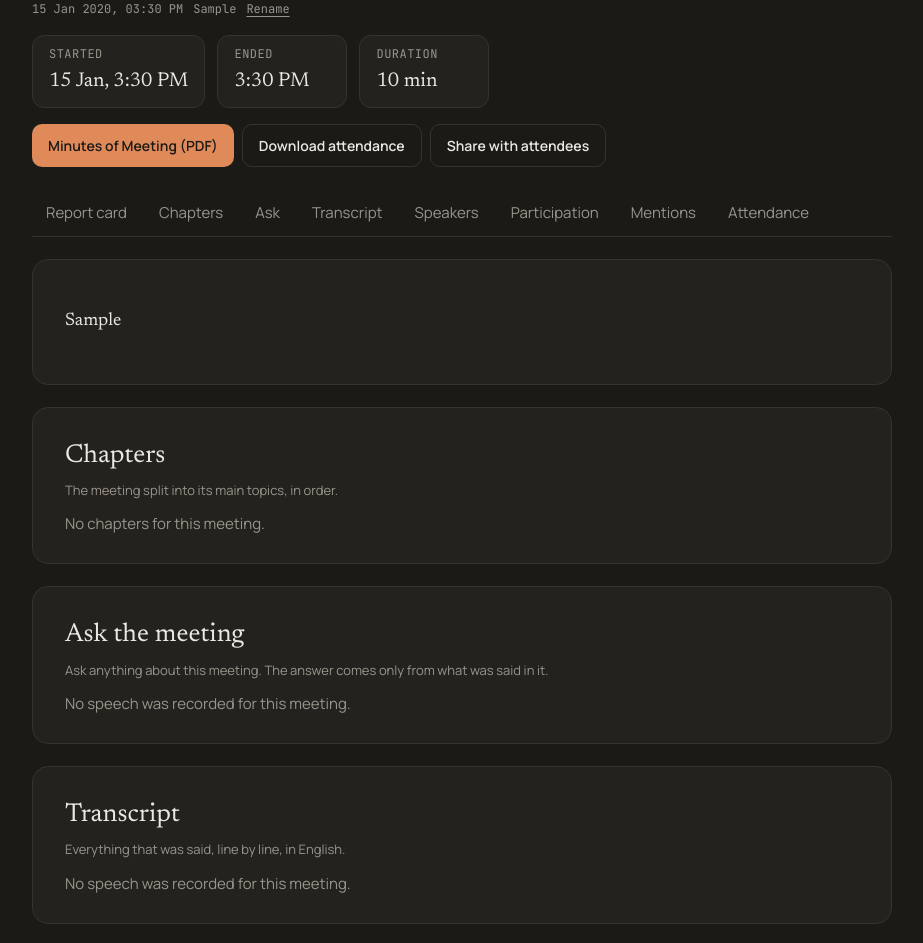
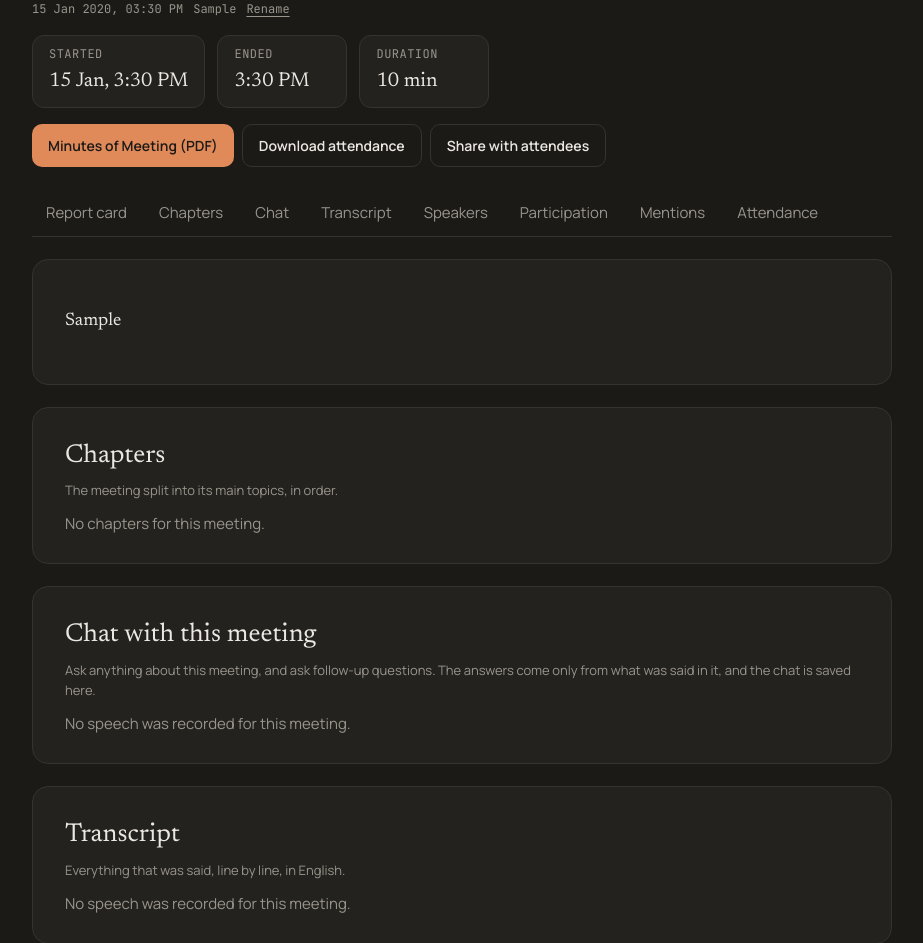
Before and after one commit to sameer-sde/meeting-agent, a Flask app: page /report/1 in a window 1280 px wide. Shown: the part 295-1238 px from the top of the page, without its empty margins (178-1101 px from the left). Run offline with Flask 3, Linux system fonts and the light colour scheme; the visitor is signed in with stand-in values (Sample User, id 1); tables that the repository leaves empty hold one stand-in row (values such as "Sample post"); grey boxes marked "Sample" are stand-in pictures; one stand-in notice (Sample message) is shown; some libraries are stand-ins or nearby versions.

Commit message:
Chat with every meeting, saved, with live-meeting chat

```diff
--- a/web/app.py
+++ b/web/app.py
@@ -20,7 +20,7 @@ from flask import (Flask, abort, flash, g, jsonify, redirect, render_template,
 from werkzeug.middleware.proxy_fix import ProxyFix  # noqa: E402
 
 from . import tasks, vexa  # noqa: E402
-from .models import Asked, Greeted, Meeting, Session, Task, User, init_db  # noqa: E402
+from .models import Asked, ChatMessage, Greeted, Meeting, Session, Task, User, init_db  # noqa: E402
 
 app = Flask(__name__)
 app.wsgi_app = ProxyFix(app.wsgi_app, x_proto=1, x_host=1)
@@ -518,6 +518,8 @@ def report(rid):
     share_to = [p for p in people if p["email"] and p["email"].lower() != mine]
     return render_template("report.html", m=m, report_html=html, part_rows=part_rows,
                            mentions=ments, people=people, chapters=chapters, share_to=share_to,
+                           messages=Session.query(ChatMessage).filter_by(user_id=g.user.id, meeting_id=m.id)
+                           .order_by(ChatMessage.id).all(),
                            open_tasks=Session.query(Task).filter_by(meeting_id=m.id, done=False).count(),
                            lines=analytics.transcript_rows(segs, TZ, JUNK),
                            timeline=analytics.timeline(segs, TZ))
@@ -567,22 +569,88 @@ def extras_generate(rid):
     return redirect(url_for("report", rid=rid) + "#chapters")
 
 
+# ---------- Chat with a meeting ----------
+
+CHAT_MEMORY = 12  # how many earlier lines of the chat the bot is shown
+
+
+@app.template_filter("chat_html")
+def chat_html(text):
+    """A bot answer as safe HTML (the model writes light markdown: lists, bold)."""
+    import html
+    return markdown.markdown(html.escape(text or "", quote=False), extensions=["nl2br", "sane_lists"])
+
+
+def _chat_reply(lines, title, where, live=False):
+    """Answer the posted question, save both sides of the chat, and return JSON for the page."""
+    from . import reports
+    question = " ".join(((request.get_json(silent=True) or {}).get("question") or "").split())[:500]
+    if not question:
+        return jsonify(error="Type a question first."), 400
+    if not lines:
+        return jsonify(error="Nothing has been said in this meeting yet." if live else
+                       "This meeting has no transcript to ask about."), 400
+    past = (Session.query(ChatMessage).filter_by(user_id=g.user.id, **where)
+            .order_by(ChatMessage.id.desc()).limit(CHAT_MEMORY).all())[::-1]
+    try:
+        reply = reports.answer(lines, title, question, [(m.role, m.text) for m in past], live)
+    except Exception as e:
+        print("Chat failed:", e)
+        return jsonify(error="Couldn't get an answer just now. Try again in a minute."), 502
+    Session.add(ChatMessage(user_id=g.user.id, role="user", text=question, **where))
+    Session.add(ChatMessage(user_id=g.user.id, role="bot", text=reply, **where))
+    Session.commit()
+    return jsonify(answer=reply, html=chat_html(reply))
+
+
 @app.post("/report/<int:rid>/ask")
 @login_required
 def ask(rid):
     from . import analytics, reports
     m = _own_meeting(rid)
-    question = " ".join(((request.get_json(silent=True) or {}).get("question") or "").split())[:500]
-    if not question:
-        return jsonify(error="Type a question first."), 400
     lines = reports.clean_lines({"segments": analytics.segments(m)})
-    if not lines:
-        return jsonify(error="This meeting has no transcript to ask about."), 400
+    return _chat_reply(lines, m.title, {"meeting_id": m.id})
+
+
+@app.post("/report/<int:rid>/chat/clear")
+@login_required
+def chat_clear(rid):
+    m = _own_meeting(rid)
+    Session.query(ChatMessage).filter_by(user_id=g.user.id, meeting_id=m.id).delete()
+    Session.commit()
+    return redirect(url_for("report", rid=rid) + "#ask")
+
+
+def _live_key(platform, native):
+    import re
+    if platform not in ("google_meet", "teams", "zoom") or not re.fullmatch(r"[\w.\-]{1,200}", native):
+        abort(404)
+    return f"{platform}:{native}"
+
+
+@app.route("/live/<platform>/<native>")
+@login_required
+@needs_keys
+def live(platform, native):
+    key = _live_key(platform, native)
+    msgs = (Session.query(ChatMessage).filter_by(user_id=g.user.id, meeting_id=None, live_key=key)
+            .order_by(ChatMessage.id).all())
+    return render_template("live.html", platform=platform, native=native, messages=msgs)
+
+
+@app.post("/live/<platform>/<native>/ask")
+@login_required
+@needs_keys
+def live_ask(platform, native):
+    from . import reports
+    key = _live_key(platform, native)
     try:
-        return jsonify(answer=reports.answer(lines, m.title, question))
+        data = vexa.live_transcript(g.user.tx_key, platform, native)
     except Exception as e:
-        print("Ask failed:", e)
-        return jsonify(error="Couldn't get an answer just now. Try again in a minute."), 502
+        print("Live transcript failed:", e)
+        return jsonify(error="Couldn't read this meeting right now. If it has ended, open its report card "
+                             "from the dashboard and chat there."), 502
+    return _chat_reply(reports.clean_lines(data), native, {"meeting_id": None, "live_key": key}, live=True)
 
 
 @app.post("/report/<int:rid>/share")
@@ -907,6 +975,7 @@ def delete_account():
     Session.query(Asked).filter_by(user_id=g.user.id).delete()
     Session.query(Greeted).filter_by(user_id=g.user.id).delete()
     Session.query(Task).filter_by(user_id=g.user.id).delete()
+    Session.query(ChatMessage).filter_by(user_id=g.user.id).delete()
     Session.delete(g.user)
     Session.commit()
     session.clear()
--- a/web/tasks.py
+++ b/web/tasks.py
@@ -13,7 +13,7 @@ from datetime import datetime, timedelta, timezone
 import requests
 
 from . import mailer, reports, vexa
-from .models import KV, Asked, Greeted, Meeting, Session, Task, User
+from .models import KV, Asked, ChatMessage, Greeted, Meeting, Session, Task, User
 
 _lock = threading.Lock()
 
@@ -239,6 +239,9 @@ def process_finished(db, user):
             row.report_md = f"Couldn't write this report: {e}"
         db.add(row)
         db.flush()
+        if row.platform and row.native_id:  # a chat started while the meeting was running stays with it
+            db.query(ChatMessage).filter_by(user_id=user.id, meeting_id=None,
+                                            live_key=f"{row.platform}:{row.native_id}").update({"meeting_id": row.id})
         if row.status == "done":
             try:
                 build_extras(db, user, row)
--- a/web/templates/dashboard.html
+++ b/web/templates/dashboard.html
@@ -61,7 +61,7 @@ a.row:hover{background:var(--panel2)}
       {% elif upcoming %}<b>Next: {{ upcoming[0].title }}</b><div class="mono">joins {{ upcoming[0].start|local }}</div>
       {% else %}<b>Idle</b><div class="mono">no meetings right now</div>{% endif %}
     </div>
-    {% for b in bots %}<form method="post" action="{{ url_for('stop', platform=b.platform, mid=b.native_meeting_id) }}"><button class="btn stop">Stop bot</button></form>{% endfor %}
+    {% for b in bots %}{% if b.platform and b.native_meeting_id %}<a class="btn ghost" href="{{ url_for('live', platform=b.platform, native=b.native_meeting_id) }}">Chat with this meeting</a>{% endif %}<form method="post" action="{{ url_for('stop', platform=b.platform, mid=b.native_meeting_id) }}"><button class="btn stop">Stop bot</button></form>{% endfor %}
   </div>
 </div>
 
--- a/web/templates/report.html
+++ b/web/templates/report.html
@@ -65,10 +65,22 @@ details.panel.pop>summary h2{font-size:26px;margin:0 0 4px}
 .chapter:first-of-type{border-top:0}
 .chapter p{margin:4px 0 0;color:var(--muted);font-size:14px}
 p.more{margin:14px 0 0}
-.qa{border-top:1px solid var(--line);padding:14px 0 2px;margin-top:14px}
-.qa .q{font-weight:600}
-.qa .a{margin:6px 0 0;white-space:pre-wrap;color:var(--ink)}
-.qa .a.wait{color:var(--muted)}
+.msgs{display:flex;flex-direction:column;gap:10px;max-height:460px;overflow:auto;padding:4px 2px}
+.msgs:empty{display:none}
+.msg{max-width:82%;padding:10px 14px;border-radius:14px;font-size:15px;line-height:1.55;overflow-wrap:anywhere}
+.msg.user{align-self:flex-end;background:var(--accent);color:#1B1A17;border-bottom-right-radius:4px}
+.msg.bot{align-self:flex-start;background:var(--panel2);border:1px solid var(--line);border-bottom-left-radius:4px}
+.msg.bot.wait{color:var(--muted)}
+.msg.bot.err{color:#F0C6A8;border-color:#5A3B2A}
+.msg.bot p{margin:0 0 8px}.msg.bot p:last-child{margin:0}
+.msg.bot ul,.msg.bot ol{margin:4px 0 8px;padding-left:20px}
+.chips{display:flex;gap:8px;flex-wrap:wrap;margin:14px 0 10px}
+.chip{font:13px Manrope,sans-serif;color:var(--ink);background:none;border:1px solid var(--line);border-radius:99px;padding:6px 12px;cursor:pointer}
+.chip:hover{border-color:var(--accent)}
+.send{display:flex;gap:8px}
+.send input{flex:1}
+.clear{margin:10px 0 0}
+.linkbtn{background:none;border:0;padding:0;color:var(--muted);font:13px Manrope,sans-serif;text-decoration:underline;text-underline-offset:3px;cursor:pointer}
 .rec{display:flex;gap:16px;align-items:center;flex-wrap:wrap;padding:16px 22px}
 .rec[hidden]{display:none}
 .rec audio{flex:1;min-width:240px;height:40px;color-scheme:dark}
@@ -130,7 +142,7 @@ p.more{margin:14px 0 0}
     <audio id="player" controls preload="none"></audio>
   </section>
   <nav class="tabs" aria-label="Report sections">
-    <a href="#card">Report card</a><a href="#chapters">Chapters</a><a href="#ask">Ask</a><a href="#transcript">Transcript</a><a href="#speakers">Speakers</a><a href="#participation">Participation</a><a href="#mentions">Mentions</a><a href="#attendance">Attendance</a>
+    <a href="#card">Report card</a><a href="#chapters">Chapters</a><a href="#ask">Chat</a><a href="#transcript">Transcript</a><a href="#speakers">Speakers</a><a href="#participation">Participation</a><a href="#mentions">Mentions</a><a href="#attendance">Attendance</a>
   </nav>
 
   <section class="panel" id="card">
@@ -152,14 +164,12 @@ p.more{margin:14px 0 0}
   </section>
 
   <section class="panel" id="ask">
-    <h2>Ask the meeting</h2>
-    <p class="hint">Ask anything about this meeting. The answer comes only from what was said in it.</p>
+    <h2>Chat with this meeting</h2>
+    <p class="hint">Ask anything about this meeting, and ask follow-up questions. The answers come only from what was said in it, and the chat is saved here.</p>
     {% if lines %}
-    <form class="tools" id="askform">
-      <input type="text" id="question" maxlength="500" placeholder="e.g. What did we decide about the release date?" aria-label="Your question" autocomplete="off" required>
-      <button class="btn accent" id="askbtn">Ask</button>
-    </form>
-    <div id="answers" aria-live="polite"></div>
+      {% set chat_ideas = ["Give me a short summary", "What was decided?", "What do I need to do?", "Who said what?"] %}
+      {% set ask_url = url_for('ask', rid=m.id) %}{% set clear_url = url_for('chat_clear', rid=m.id) %}
+      {% include "_chat.html" %}
     {% else %}<p class="empty">No speech was recorded for this meeting.</p>{% endif %}
   </section>
 
@@ -251,24 +261,6 @@ p.more{margin:14px 0 0}
     found.textContent = q ? shown + ' of ' + rows.length + ' lines' : rows.length + ' lines';
   });
 
-  var askform = document.getElementById('askform');
-  if (askform) askform.addEventListener('submit', function (e) {
-    e.preventDefault();
-    var input = document.getElementById('question'), btn = document.getElementById('askbtn'), text = input.value.trim();
-    if (!text) return;
-    var box = document.createElement('div'), q = document.createElement('div'), a = document.createElement('p');
-    box.className = 'qa'; q.className = 'q'; a.className = 'a wait';
-    q.textContent = text; a.textContent = 'Reading the meeting…';
-    box.appendChild(q); box.appendChild(a);
-    var list = document.getElementById('answers'); list.insertBefore(box, list.firstChild);
-    input.value = ''; btn.disabled = true;
-    fetch("{{ url_for('ask', rid=m.id) }}", {method: 'POST', headers: {'Content-Type': 'application/json'}, body: JSON.stringify({question: text})})
-      .then(function (r) { return r.json(); })
-      .then(function (d) { a.className = 'a'; a.textContent = d.answer || d.error || 'No answer came back. Try again.'; })
-      .catch(function () { a.className = 'a'; a.textContent = "Couldn't get an answer just now. Try again in a minute."; })
-      .then(function () { btn.disabled = false; });
-  });
-
   var player = document.getElementById('player'), shift = 0;
   fetch("{{ url_for('audio_check', rid=m.id) }}").then(function (r) { return r.json(); }).then(function (d) {
     if (!d.ok) return;
```
Also changed, not shown: web/models.py (+13 -0 lines), web/reports.py (+21 -8 lines), web/templates/_chat.html (added, +44 -0 lines), web/templates/live.html (added, +39 -0 lines), web/vexa.py (+8 -0 lines).
